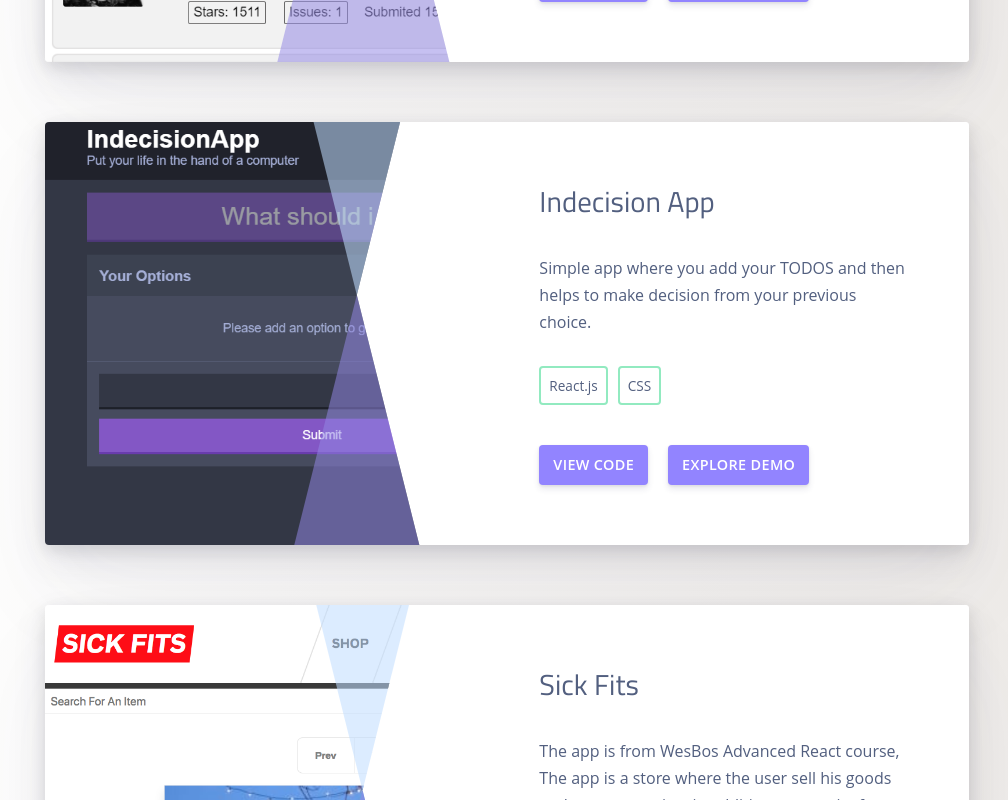
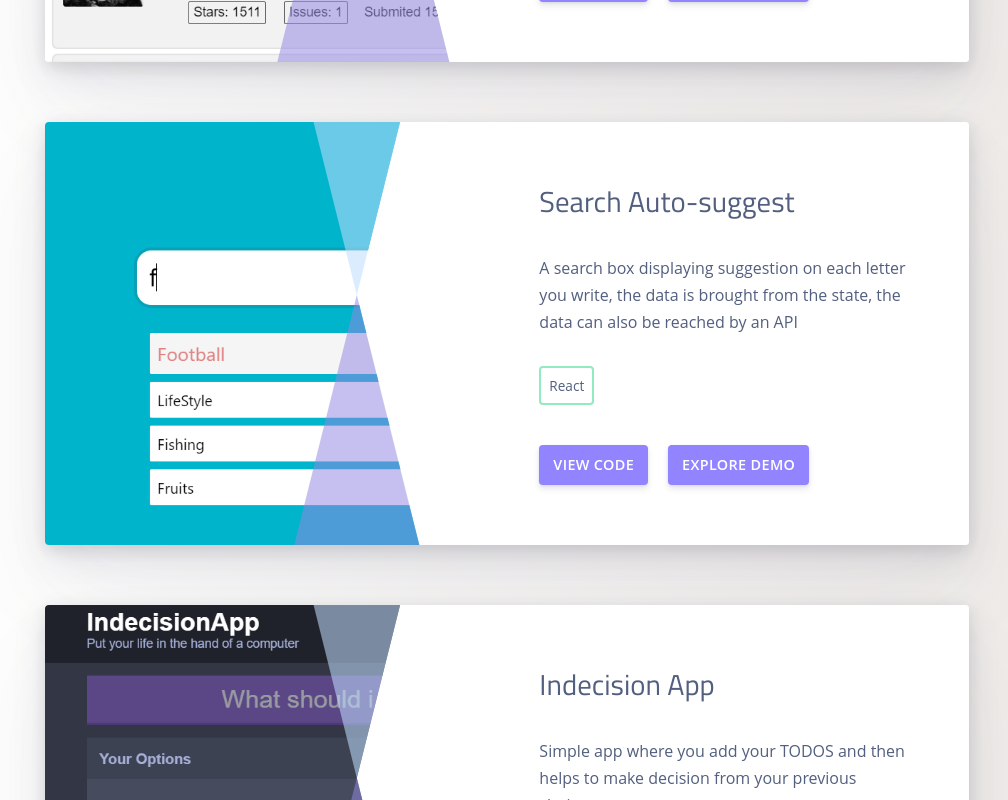
Before and after one commit to Skobraf/porfolio-react, a React (Create React App) app: page / in a window 1280 px wide. Shown: the part 3280-4080 px from the top of the page, without its empty margins (133-1141 px from the left). Built offline with nearby package versions, Linux system fonts and the light colour scheme.

Commit message:
added autocomplete project

```diff
--- a/src/data.js
+++ b/src/data.js
@@ -44,6 +44,17 @@
         code: 'https://github.com/Skobraf/GraphQl-Github-API',
       },
       image: '/images/github.PNG'
+    },
+    {
+      id:7,
+      title: 'Search Auto-suggest',
+      description: 'A search box displaying suggestion on each letter you write, the data is brought from the state, the data can also be reached by an API',
+      skills: ['React'],
+      links: {
+        demo: 'https://codesandbox.io/s/flamboyant-surf-vghqm',
+        code: 'https://github.com/Skobraf/Autocomplete-search',
+      },
+      image: './images/search.PNG'
     },
     {
       id:4,
```
Also changed, not shown: public/images/search.PNG (added).
